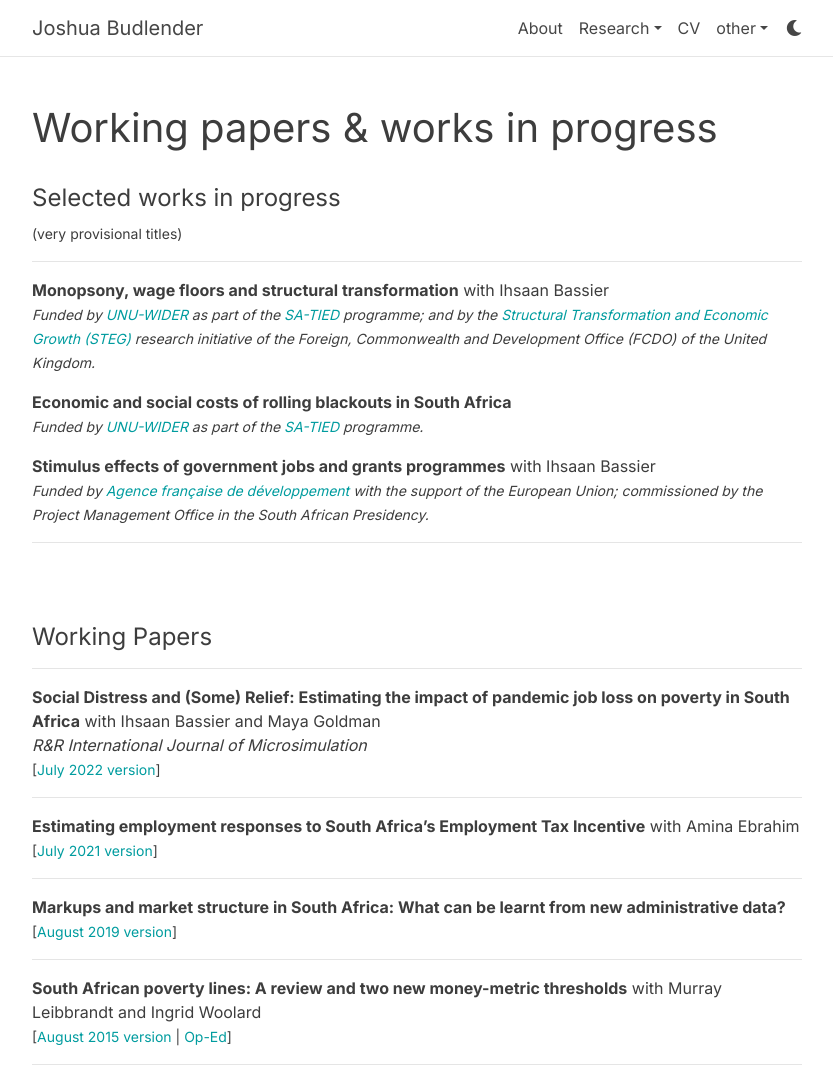
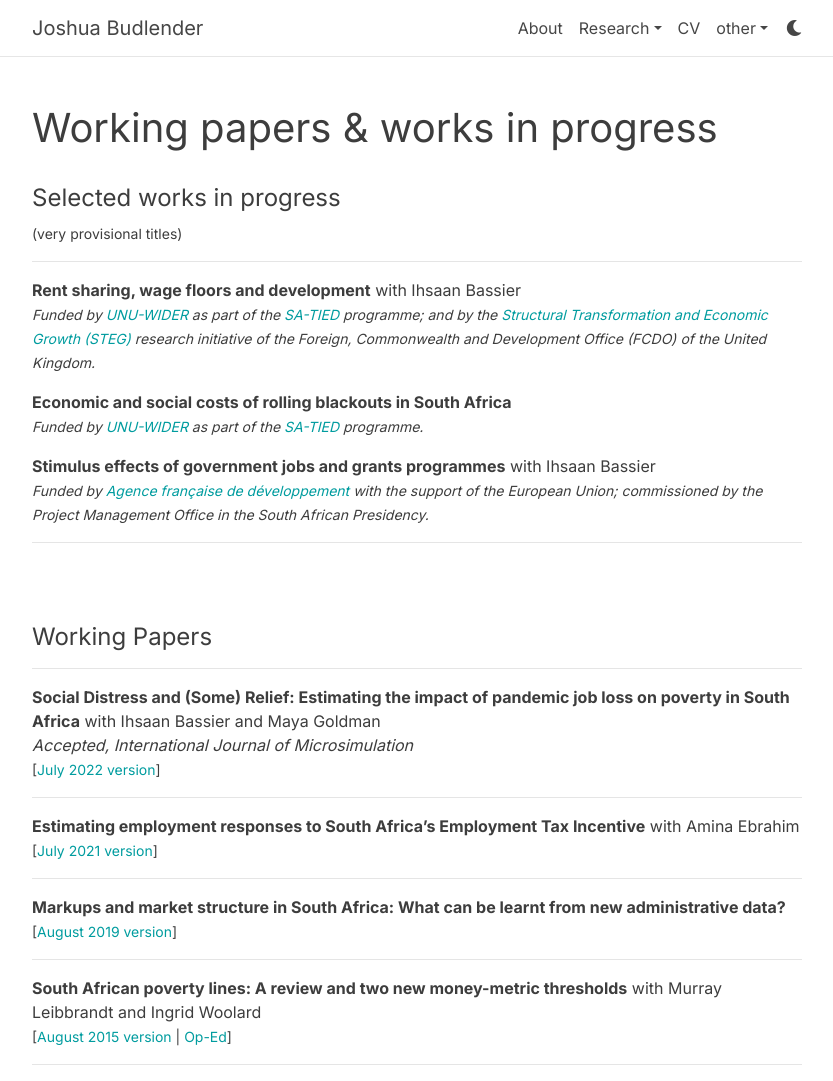
Before and after one commit to jbudlender/jbudlender.github.io, a Jekyll site: the page built from _pages/working.md, in a window 1280 px wide and 1081 px high. Shown: the whole window, without its empty margins (223-1056 px from the left). Built offline with Jekyll 4.4.1, drawn with Linux system fonts in a browser that asks for light colours; comment, search, counter and statistics services are not loaded; a style sheet for code colours, icons or effects is not loaded.

Commit message:
mwfst rename and IJM acceptance

```diff
--- a/_pages/working.md
+++ b/_pages/working.md
@@ -10,7 +10,7 @@ nav: false
 <small>(very provisional titles)
 
 * * *
-**Monopsony, wage floors and structural transformation** with Ihsaan Bassier
+**Rent sharing, wage floors and development** with Ihsaan Bassier
 <small>*Funded by [UNU-WIDER](https://www.wider.unu.edu/) as part of the [SA-TIED](https://sa-tied.wider.unu.edu/) programme; and by the [Structural Transformation and Economic Growth (STEG)](https://steg.cepr.org/) research initiative of the Foreign, Commonwealth and Development Office (FCDO) of the United Kingdom.*
 
 **Economic and social costs of rolling blackouts in South Africa**
@@ -29,7 +29,7 @@ nav: false
 
 [**Social Distress and (Some) Relief: Estimating the impact of pandemic job loss on poverty in South Africa**](https://www.wider.unu.edu/sites/default/files/Publications/Working-paper/PDF/wp2022-80-social-distress-relief-impact-pandemic-job-loss-poverty-South-Africa.pdf)
 with Ihsaan Bassier and Maya Goldman
-_R&R International Journal of Microsimulation_
+_Accepted, International Journal of Microsimulation_
 <small>[[July 2022 version](https://www.wider.unu.edu/sites/default/files/Publications/Working-paper/PDF/wp2022-80-social-distress-relief-impact-pandemic-job-loss-poverty-South-Africa.pdf)<!--- | [Code and Datasets](/datasets)-->]
 
 * * *
```
